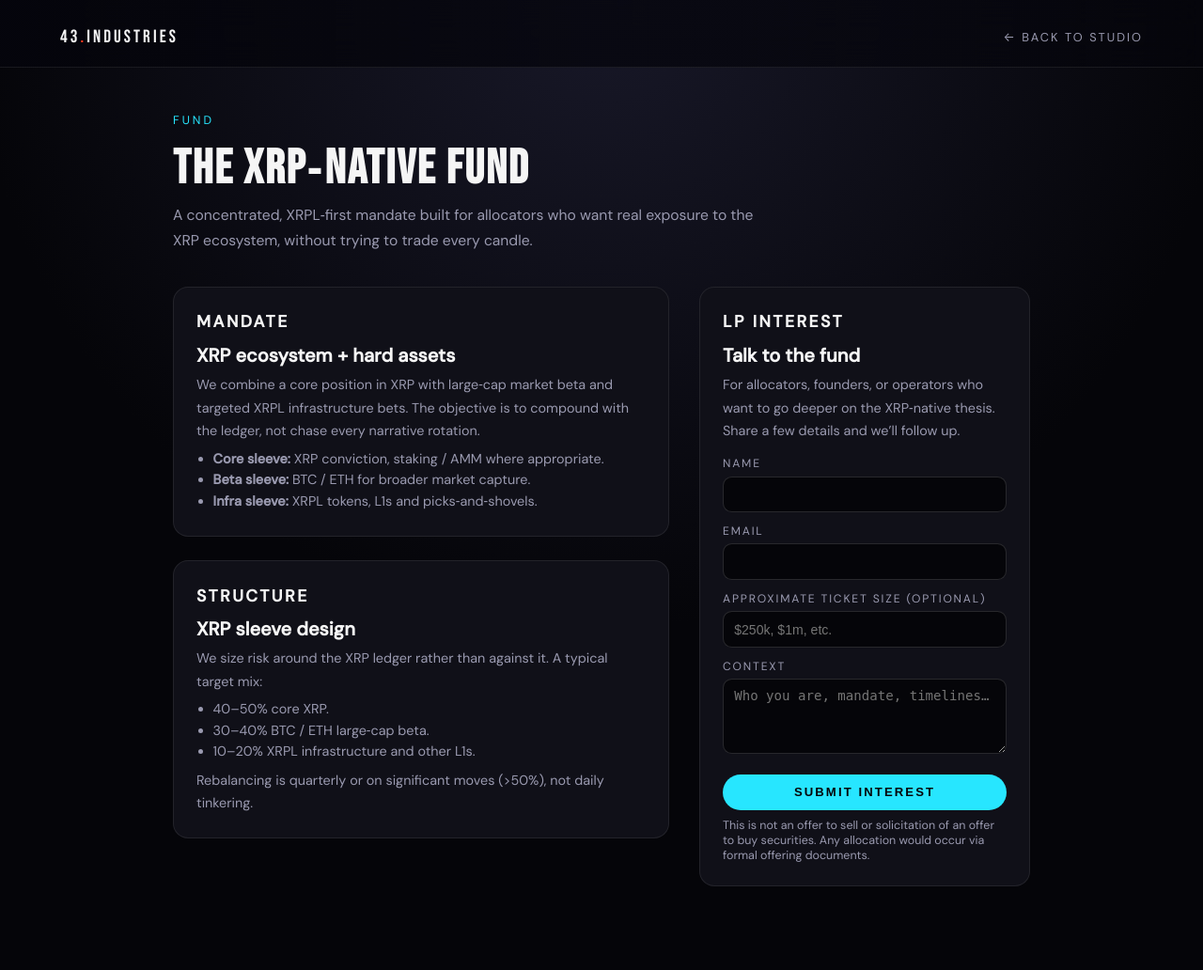
After one commit to 43industries/43, a Flask app: page /fund in a window 1280 px wide. The commit adds this page. Shown: the whole page at 94% size. Run offline with Flask 3, Linux system fonts and the light colour scheme.

Commit message:
Add fund page and LP interest form
Made-with: Cursor

```diff
--- a/app.py
+++ b/app.py
@@ -71,6 +71,11 @@ def xrpl_page():
     return render_template("xrpl.html")
 
 
+@app.route("/fund")
+def fund_page():
+    return render_template("fund.html")
+
+
 @app.route("/login", methods=["GET", "POST"])
 def admin_login():
     if request.method == "POST":
@@ -108,6 +113,31 @@ def contact_submit():
         pass
     flash("Thanks, your message has been received.")
     return redirect(url_for("home"))
+
+
+@app.route("/fund/interest", methods=["POST"])
+def fund_interest():
+    path = BASE_DIR / "fund_leads.json"
+    if path.exists():
+        try:
+            leads = json.loads(path.read_text(encoding="utf-8"))
+        except json.JSONDecodeError:
+            leads = []
+    else:
+        leads = []
+
+    leads.append(
+        {
+            "name": request.form.get("name", "").strip(),
+            "email": request.form.get("email", "").strip(),
+            "ticket": request.form.get("ticket", "").strip(),
+            "notes": request.form.get("notes", "").strip(),
+            "created_at": datetime.utcnow().isoformat() + "Z",
+        }
+    )
+    path.write_text(json.dumps(leads, indent=2), encoding="utf-8")
+    flash("Thanks for your interest. We’ll follow up directly.")
+    return redirect(url_for("fund_page"))
 
 
 @app.route("/admin")
--- /dev/null
+++ b/templates/fund.html
@@ -0,0 +1,234 @@
+<!DOCTYPE html>
+<html lang="en">
+<head>
+  <meta charset="UTF-8">
+  <title>Fund · 43 Industries</title>
+  <meta name="viewport" content="width=device-width, initial-scale=1.0">
+  <link rel="preconnect" href="https://fonts.googleapis.com">
+  <link href="https://fonts.googleapis.com/css2?family=Bebas+Neue&family=DM+Sans:ital,wght@0,300;0,400;0,500;1,300&display=swap" rel="stylesheet">
+  <style>
+    :root {
+      --bg: #050509;
+      --panel: #101018;
+      --border: rgba(255,255,255,0.08);
+      --accent: #27e6ff;
+      --muted: #9a9ab0;
+    }
+    * { box-sizing: border-box; margin: 0; padding: 0; }
+    body {
+      min-height: 100vh;
+      background: radial-gradient(circle at top, #181828, #050509 55%);
+      color: #f5f5f5;
+      font-family: 'DM Sans', system-ui, -apple-system, BlinkMacSystemFont, "Segoe UI", sans-serif;
+    }
+    header {
+      padding: 1.75rem 4rem 1.25rem;
+      display: flex;
+      justify-content: space-between;
+      align-items: center;
+      border-bottom: 1px solid var(--border);
+      backdrop-filter: blur(16px);
+      background: linear-gradient(90deg, rgba(5,5,12,0.9), rgba(5,5,12,0.6));
+    }
+    .logo {
+      font-family: 'Bebas Neue', sans-serif;
+      letter-spacing: 0.16em;
+      font-size: 1.2rem;
+      text-transform: uppercase;
+    }
+    .logo span { color: #ff3c1f; }
+    .back-link {
+      font-size: 0.8rem;
+      letter-spacing: 0.16em;
+      text-transform: uppercase;
+      color: var(--muted);
+      text-decoration: none;
+    }
+    .back-link:hover { color: var(--accent); }
+    main {
+      max-width: 1040px;
+      margin: 0 auto;
+      padding: 3rem 4rem 4rem;
+    }
+    .eyebrow {
+      font-size: 0.78rem;
+      letter-spacing: 0.24em;
+      text-transform: uppercase;
+      color: var(--accent);
+      margin-bottom: 0.75rem;
+    }
+    h1 {
+      font-family: 'Bebas Neue', sans-serif;
+      font-size: clamp(2.8rem, 4vw, 3.6rem);
+      letter-spacing: 0.04em;
+      margin-bottom: 0.4rem;
+    }
+    .lede {
+      max-width: 620px;
+      font-size: 0.98rem;
+      line-height: 1.7;
+      color: var(--muted);
+      margin-bottom: 2.2rem;
+    }
+    .layout {
+      display: grid;
+      grid-template-columns: 3fr 2fr;
+      gap: 2rem;
+    }
+    .card {
+      border-radius: 1rem;
+      border: 1px solid var(--border);
+      background: var(--panel);
+      padding: 1.6rem 1.5rem 1.5rem;
+      margin-bottom: 1.6rem;
+    }
+    h2 {
+      font-size: 1.1rem;
+      letter-spacing: 0.14em;
+      text-transform: uppercase;
+      margin-bottom: 0.7rem;
+    }
+    h3 {
+      font-size: 1.25rem;
+      margin-bottom: 0.4rem;
+    }
+    .body {
+      font-size: 0.9rem;
+      color: var(--muted);
+      line-height: 1.7;
+    }
+    ul {
+      margin-top: 0.5rem;
+      padding-left: 1.1rem;
+      font-size: 0.9rem;
+      color: var(--muted);
+    }
+    li { margin-bottom: 0.25rem; }
+    label {
+      display: block;
+      font-size: 0.76rem;
+      letter-spacing: 0.15em;
+      text-transform: uppercase;
+      color: var(--muted);
+      margin-bottom: 0.35rem;
+    }
+    input, textarea {
+      width: 100%;
+      padding: 0.55rem 0.7rem;
+      border-radius: 0.6rem;
+      border: 1px solid rgba(255,255,255,0.14);
+      background: #050509;
+      color: #f5f5f5;
+      font-size: 0.88rem;
+      margin-bottom: 0.75rem;
+      resize: vertical;
+      min-height: 2.4rem;
+    }
+    textarea { min-height: 80px; }
+    button {
+      width: 100%;
+      margin-top: 0.3rem;
+      padding: 0.7rem 0.8rem;
+      border-radius: 999px;
+      border: none;
+      background: var(--accent);
+      color: #050509;
+      font-size: 0.82rem;
+      font-weight: 600;
+      letter-spacing: 0.16em;
+      text-transform: uppercase;
+      cursor: pointer;
+    }
+    button:hover { filter: brightness(1.05); }
+    .note {
+      font-size: 0.78rem;
+      color: var(--muted);
+      margin-top: 0.5rem;
+    }
+    @media (max-width: 900px) {
+      header { padding: 1.25rem 1.6rem; }
+      main { padding: 2.2rem 1.6rem 3rem; }
+      .layout { grid-template-columns: 1fr; }
+    }
+  </style>
+</head>
+<body>
+  <header>
+    <div class="logo">43<span>.</span>Industries</div>
+    <a href="/" class="back-link">← Back to studio</a>
+  </header>
+  <main>
+    <div class="eyebrow">Fund</div>
+    <h1>The XRP‑Native Fund</h1>
+    <p class="lede">
+      A concentrated, XRPL‑first mandate built for allocators who want real exposure to
+      the XRP ecosystem, without trying to trade every candle.
+    </p>
+
+    <div class="layout">
+      <div>
+        <div class="card">
+          <h2>Mandate</h2>
+          <h3>XRP ecosystem + hard assets</h3>
+          <p class="body">
+            We combine a core position in XRP with large‑cap market beta and targeted XRPL
+            infrastructure bets. The objective is to compound with the ledger, not chase every
+            narrative rotation.
+          </p>
+          <ul>
+            <li><strong>Core sleeve:</strong> XRP conviction, staking / AMM where appropriate.</li>
+            <li><strong>Beta sleeve:</strong> BTC / ETH for broader market capture.</li>
+            <li><strong>Infra sleeve:</strong> XRPL tokens, L1s and picks‑and‑shovels.</li>
+          </ul>
+        </div>
+
+        <div class="card">
+          <h2>Structure</h2>
+          <h3>XRP sleeve design</h3>
+          <p class="body">
+            We size risk around the XRP ledger rather than against it. A typical target mix:
+          </p>
+          <ul>
+            <li>40–50% core XRP.</li>
+            <li>30–40% BTC / ETH large‑cap beta.</li>
+            <li>10–20% XRPL infrastructure and other L1s.</li>
+          </ul>
+          <p class="body" style="margin-top:0.6rem;">
+            Rebalancing is quarterly or on significant moves (&gt;50%), not daily tinkering.
+          </p>
+        </div>
+      </div>
+
+      <div>
+        <div class="card">
+          <h2>LP Interest</h2>
+          <h3>Talk to the fund</h3>
+          <p class="body" style="margin-bottom:0.9rem;">
+            For allocators, founders, or operators who want to go deeper on the XRP‑native
+            thesis. Share a few details and we’ll follow up.
+          </p>
+          <form method="post" action="/fund/interest">
+            <label for="name">Name</label>
+            <input id="name" name="name" type="text" required>
+
+            <label for="email">Email</label>
+            <input id="email" name="email" type="email" required>
+
+            <label for="ticket">Approximate ticket size (optional)</label>
+            <input id="ticket" name="ticket" type="text" placeholder="$250k, $1m, etc.">
+
+            <label for="notes">Context</label>
+            <textarea id="notes" name="notes" placeholder="Who you are, mandate, timelines…"></textarea>
+
+            <button type="submit">Submit interest</button>
+          </form>
+          <p class="note">
+            This is not an offer to sell or solicitation of an offer to buy securities. Any
+            allocation would occur via formal offering documents.
+          </p>
+        </div>
+      </div>
+    </div>
+  </main>
+</body>
+</html>
--- a/templates/index.html
+++ b/templates/index.html
@@ -646,6 +646,7 @@
   <ul class="nav-links">
     <li><a href="#about">About</a></li>
     <li><a href="#services">Services</a></li>
+    <li><a href="/fund">Fund</a></li>
     <li><a href="/xrpl">XRPL</a></li>
     <li><a href="#crypto">Crypto</a></li>
     <li><a href="#team">Team</a></li>
```
